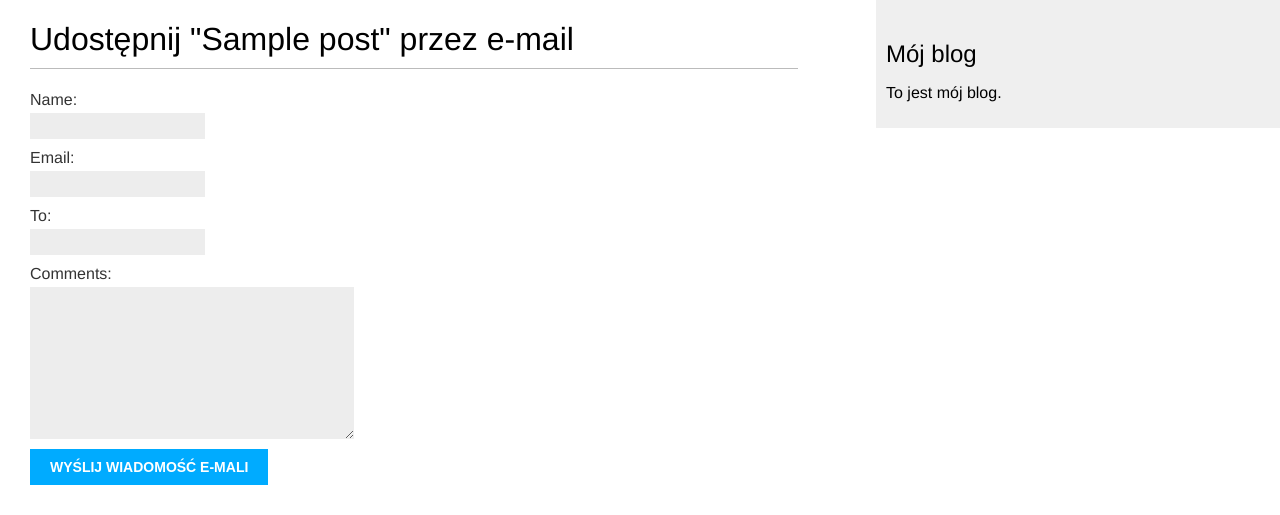
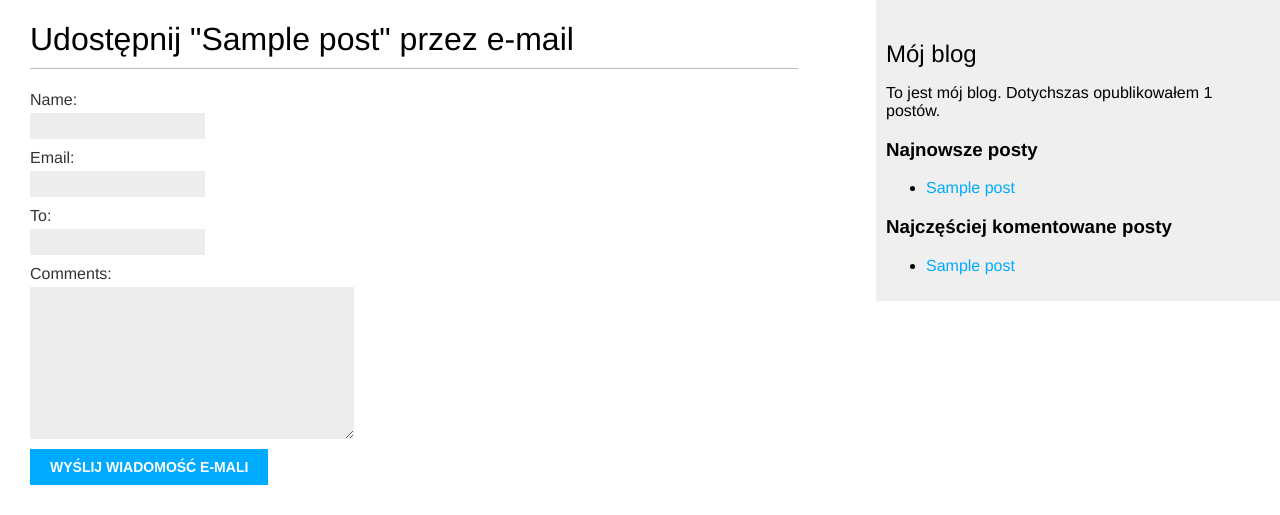
Before and after one commit to sliwaszymon/dj4bymele, a Django app: page /blog/1/share/ in a window 1280 px wide. Shown: the top 515 px of the page. Run offline with Django 4.2, Linux system fonts and the light colour scheme; tables that the repository leaves empty hold one stand-in row (values such as "Sample post").

Commit message:
tags, recommendations, templatetags

```diff
--- a/mysite/blog/models.py
+++ b/mysite/blog/models.py
@@ -2,6 +2,7 @@ from django.db import models
 from django.utils import timezone
 from django.urls import reverse
 from django.contrib.auth.models import User
+from taggit.managers import TaggableManager
 
 
 class PublishedManager(models.Manager):
@@ -23,8 +24,10 @@ class Post(models.Model):
     updated = models.DateTimeField(auto_now=True)
     status = models.CharField(max_length=2, choices=Status.choices, default=Status.DRAFT)
     author = models.ForeignKey(User, on_delete=models.CASCADE, related_name='blog_posts')
+    tags = TaggableManager()
 
     published = PublishedManager()
+
     class Meta:
         ordering = ['-publish']
         indexes = [
--- a/mysite/blog/templates/blog/base.html
+++ b/mysite/blog/templates/blog/base.html
@@ -1,3 +1,4 @@
+{% load blog_tags %}
 {% load static %}
 <!doctype html>
 <html lang=pl>
@@ -15,7 +16,21 @@
     </div>
     <div id="sidebar">
         <h2>Mój blog</h2>
-        <p>To jest mój blog.</p>
+        <p>
+            To jest mój blog.
+            Dotychszas opublikowałem {% total_posts %} postów.
+        </p>
+        <h3>Najnowsze posty</h3>
+        {% show_lastest_posts 3 %}
+        <h3>Najczęściej komentowane posty</h3>
+        {% get_most_commented_posts as most_commented_posts %}
+        <ul>
+            {% for post in most_commented_posts %}
+                <li>
+                    <a href="{{ post.get_absolute_url }}">{{ post.title }}</a>
+                </li>
+            {% endfor %}
+        </ul>
     </div>
 </body>
 </html>
--- /dev/null
+++ b/mysite/blog/templates/blog/post/lastest_posts.html
@@ -0,0 +1,7 @@
+<ul>
+    {% for post in lastest_posts %}
+        <li>
+            <a href="{{ post.get_absolute_url }}">{{ post.title }}</a>
+        </li>
+    {% endfor %}
+</ul>
--- /dev/null
+++ b/mysite/blog/templatetags/blog_tags.py
@@ -0,0 +1,21 @@
+from django import template
+from django.db.models import Count
+from ..models import Post
+
+register = template.Library()
+
+
+@register.simple_tag
+def total_posts():
+    return Post.published.count()
+
+
+@register.inclusion_tag('blog/post/lastest_posts.html')
+def show_lastest_posts(count=5):
+    lastest_posts = Post.published.order_by('-publish')[:count]
+    return {'lastest_posts': lastest_posts}
+
+
+@register.simple_tag
+def get_most_commented_posts(count=5):
+    return Post.published.annotate(total_comments=Count('comments')).order_by('-total_comments')[:count]
--- a/mysite/blog/urls.py
+++ b/mysite/blog/urls.py
@@ -1,9 +1,11 @@
 from django.urls import path
-from .views import PostListView, post_detail, post_share, post_comment
+from .views import post_list, post_detail, post_share, post_comment, PostListView
 
 app_name = 'blog'
 urlpatterns = [
-    path('', PostListView.as_view(), name='post_list'),
+    path('', post_list, name='post_list'),
+    # path('', PostListView.as_view(), name='post_list'),
+    path('tag/<slug:tag_slug>/', post_list, name='post_list_by_tag'),
     path('<int:year>/<int:month>/<int:day>/<slug:post>/', post_detail, name='post_detail'),
     path('<int:post_id>/share/', post_share, name='post_share'),
     path('<int:post_id>/comment/', post_comment, name='post_comment'),
--- a/mysite/blog/views.py
+++ b/mysite/blog/views.py
@@ -1,25 +1,31 @@
 from django.shortcuts import render, get_object_or_404
 from django.core.paginator import Paginator, EmptyPage, PageNotAnInteger
 from django.core.mail import send_mail
+from django.db.models import Count
 from django.views.generic import ListView
 from django.views.decorators.http import require_POST
 from .models import Post, Comment
 from .forms import EmailPostForm, CommentForm
+from taggit.models import Tag
 
 
-# def post_list(request):
-#     post_list_query = Post.published.all()
-#     paginator = Paginator(post_list_query, 3)
-#     page_number = request.GET.get('page', 1)
-#     try:
-#         posts = paginator.page(page_number)
-#     except PageNotAnInteger:
-#         # Jak numer strony nie jest liczbą zwraca pierwszą stronę
-#         posts = paginator.page(1)
-#     except EmptyPage:
-#         # Jak numer strony wykracza poza zakres to zwraca ostatnią stronę
-#         posts = paginator.page(paginator.num_pages)
-#     return render(request, 'blog/post/list.html', {'posts': posts})
+def post_list(request, tag_slug=None):
+    post_list_query = Post.published.all()
+    tag = None
+    if tag_slug:
+        tag = get_object_or_404(Tag, slug=tag_slug)
+        post_list_query = post_list_query.filter(tags__in=[tag])
+    paginator = Paginator(post_list_query, 3)
+    page_number = request.GET.get('page', 1)
+    try:
+        posts = paginator.page(page_number)
+    except PageNotAnInteger:
+        # Jak numer strony nie jest liczbą zwraca pierwszą stronę
+        posts = paginator.page(1)
+    except EmptyPage:
+        # Jak numer strony wykracza poza zakres to zwraca ostatnią stronę
+        posts = paginator.page(paginator.num_pages)
+    return render(request, 'blog/post/list.html', {'posts': posts, 'tag': tag})
 
 
 def post_detail(request, year, month, day, post):
@@ -28,8 +34,12 @@ def post_detail(request, year, month, day, post):
     comments = post.comments.filter(active=True)
     form = CommentForm()
 
+    post_tags_ids = post.tags.values_list('id', flat=True)
+    similar_posts = Post.published.filter(tags__in=post_tags_ids).exclude(id=post.id)
+    similar_posts = similar_posts.annotate(same_tags=Count('tags')).order_by('-same_tags', '-publish')[:4]
+
     return render(request, 'blog/post/detail.html', {'post': post, 'comments': comments,
-                                                     'form': form})
+                                                     'form': form, 'similar_posts': similar_posts})
 
 
 def post_share(request, post_id):
--- a/mysite/project/settings.py
+++ b/mysite/project/settings.py
@@ -22,9 +22,12 @@ BASE_DIR = Path(__file__).resolve().parent.parent
 
 # SECURITY WARNING: keep the secret key used in production secret!
 SECRET_KEY = os.environ['SECRET_KEY']
+# SECRET_KEY = 'django-insecure-wpk2^xc$#(*!-^@li&i)xch5zvjrr^o$e!qoo8r4jf13*y$jx!'
 
 # SECURITY WARNING: don't run with debug turned on in production!
 DEBUG = os.environ['DEBUG'] == 'True'
+
+# DEBUG = True
 
 ALLOWED_HOSTS = ['*']
 
@@ -39,6 +42,7 @@ INSTALLED_APPS = [
     'django.contrib.messages',
     'django.contrib.staticfiles',
     'blog.apps.BlogConfig',
+    'taggit',
 ]
 
 MIDDLEWARE = [
--- /dev/null
+++ b/requirements.txt
@@ -0,0 +1,6 @@
+asgiref==3.5.2
+Django~=4.2.0
+sqlparse==0.4.2
+django-taggit==3.0.0
+Markdown==3.4.1
+psycopg2-binary==2.9.7
```
Also changed, not shown: mysite/blog/templates/blog/post/detail.html (+9 -0 lines), mysite/blog/templates/blog/post/list.html (+11 -1 lines), mysite/blog/templatetags/__init__.py (added).
